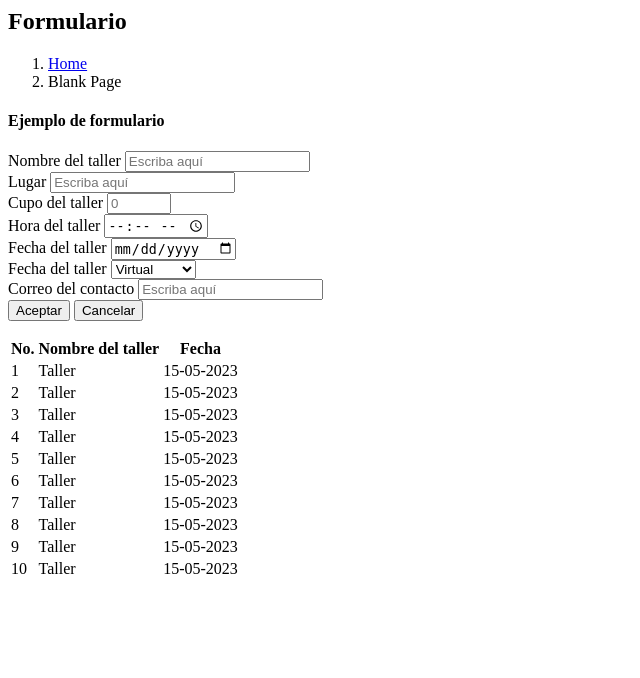
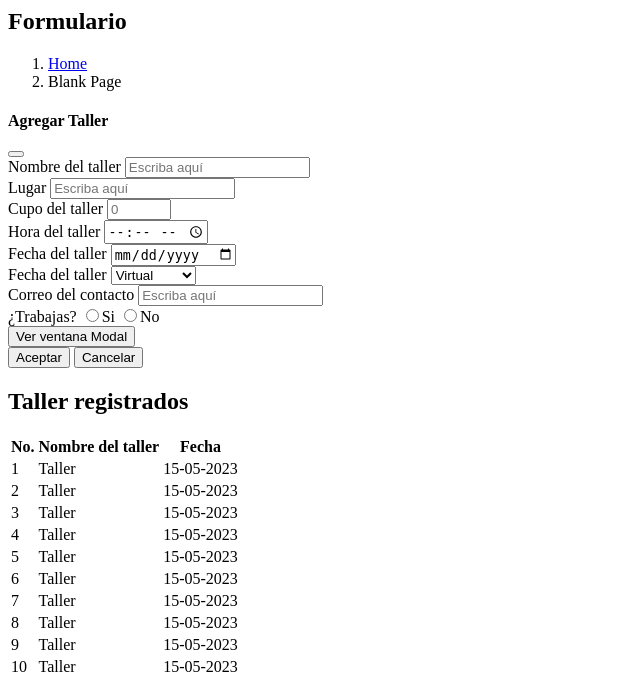
Before and after one commit to danielvazquez-utp/ejemplo_taller, a CodeIgniter app: the page made by application/views/Taller/form_view.php in a window 1280 px wide. Shown: the top 678 px of the page, without its empty margins (0-640 px from the left). Run offline with CodeIgniter, Linux system fonts and the light colour scheme.

Commit message:
Jquery, js en el form_view

```diff
--- a/application/controllers/Taller.php
+++ b/application/controllers/Taller.php
@@ -41,11 +41,17 @@ class Taller extends CI_Controller {
 
 		//Aqui va el contenido
 		$this->load->view('Taller/form_view');
+		//Agregamos la ventana modal
+		$this->load->view('Taller/form_modal_view');
 
 		$this->load->view('commonts/footer_view');
 		$this->load->view('commonts/wraper_close_view');
+
 		$this->load->view('commonts/javascript_view');
+
 		$this->load->view('Taller/form_datatable_view');
+		$this->load->view('Taller/form_js_view');
+
 		$this->load->view('commonts/body_close_view');
 
 
--- a/application/views/Taller/form_datatable_view.php
+++ b/application/views/Taller/form_datatable_view.php
@@ -3,7 +3,7 @@
     $("#tabla").DataTable({
       "responsive": true, "lengthChange": false, "autoWidth": false,
       "buttons": ["copy", "csv", "excel", "pdf", "print", "colvis"]
-    }).buttons().container().appendTo('#example1_wrapper .col-md-6:eq(0)');
+    }).buttons().container().appendTo('#tabla_wrapper .col-md-6:eq(0)');
     /*$('#example2').DataTable({
       "paging": true,
       "lengthChange": false,
--- a/application/views/Taller/form_view.php
+++ b/application/views/Taller/form_view.php
@@ -1,3 +1,4 @@
+
 <!-- Content Wrapper. Contains page content -->
 <div class="content-wrapper">
     <!-- Content Header (Page header) -->
@@ -22,9 +23,15 @@
         <form action="">
             <div class="card card-success">
                 <div class="card-header">
+
                     <h4 class="card-title">
-                        Ejemplo de formulario
+                        <i class="fa-regular fa-square-plus"></i>
+                        Agregar Taller
                     </h4>
+                    <div class="card-tools">
+                        <button type="button" class="btn btn-tools" data-card-widget="collapse"> <i
+                                class="fa fa-plus"></i></button>
+                    </div>
                 </div>
                 <div class="card-body">
                     <div class="row">
@@ -51,9 +58,7 @@
                                     required>
                             </div>
                         </div>
-                    </div>
 
-                    <div class="row">
                         <div class="col-xs-12 col-md-12 col-lg-6">
                             <div class="form-group">
                                 <label for="">Fecha del taller</label>
@@ -72,9 +77,27 @@
                                 <input type="email" name="fecha" id="fecha" class="form-control"
                                     placeholder="Escriba aquí" required>
                             </div>
+
+                            <div class="form-group">
+                              <label for="">¿Trabajas?</label>
+                              <input type="radio" name="trabaja" id="trabaja_1" required>Si</input>
+                              <input type="radio" name="trabaja" id="trabaja_2" required>No</input>
+                            </div>
+
+                            <div class="form-group" id="div_trabaja" style="display:none;">
+                              <label for="">¿Donde trabajas?</label>
+                              <input type="text" name="donde" id="donde" class="form-control" placeholder="Escriba aquí"></input>
+                            </div>
+
+                            <button type="button" class="btn btn-default" data-toggle="modal"
+                                data-target="#modal-default">
+                                Ver ventana Modal
+                            </button>
                         </div>
                     </div>
                 </div>
+
+
                 <div class="card-footer">
                     <button type="submit" class="btn btn-primary">Aceptar</button>
                     <button class="btn btn-warning">Cancelar</button>
@@ -83,6 +106,11 @@
         </form>
 
         <div class="card">
+            <div class="card-header">
+                <div class="card-title">
+                    <h2>Taller registrados</h2>
+                </div>
+            </div>
             <div class="card-body">
                 <table class="table table-bordered table-hover table-striped" id="tabla">
                     <thead>
```
Also changed, not shown: application/views/Taller/form_js_view.php (added, +16 -0 lines), application/views/Taller/form_modal_view.php (added, +20 -0 lines). Lines whose indentation alone changed are shown as unchanged.
